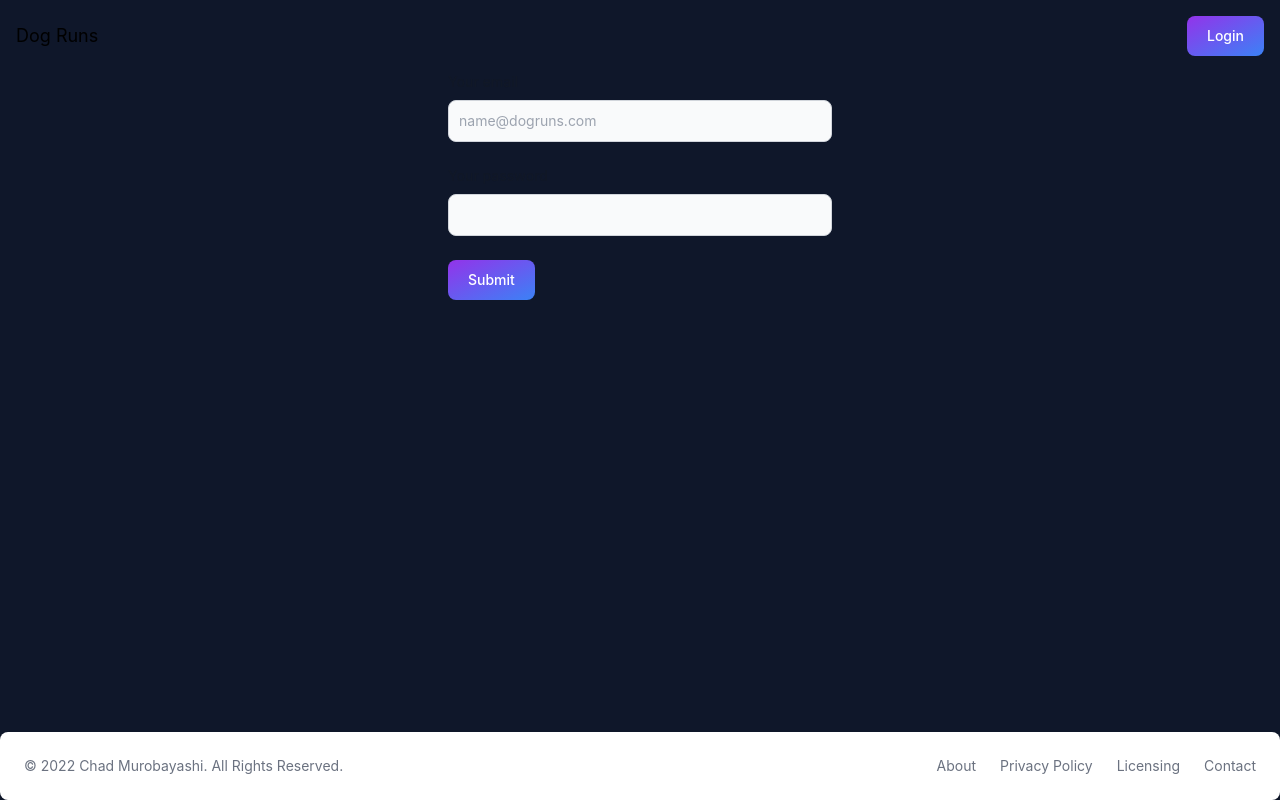
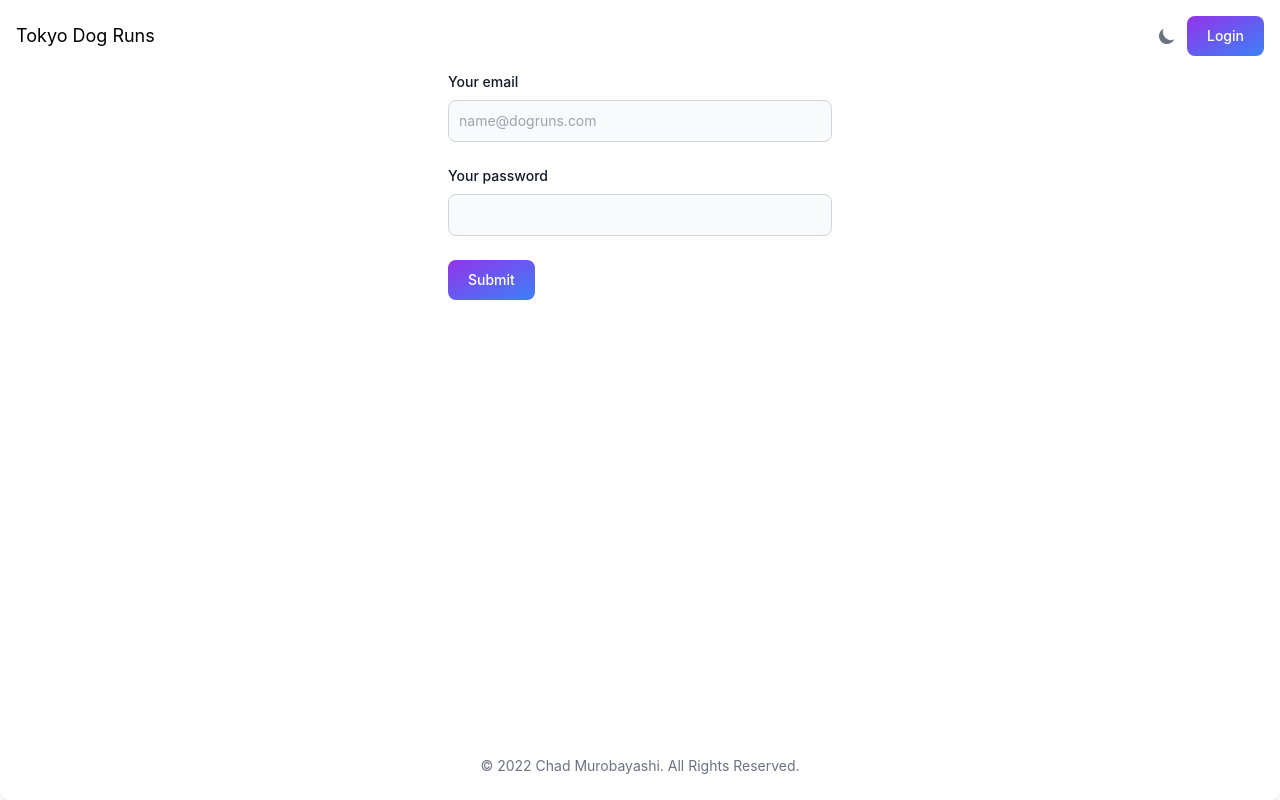
Before and after one commit to chadmuro/dogruns, a Next.js app: page /login in a window 1280 px wide. Built offline with nearby package versions, Linux system fonts and the light colour scheme.

Commit message:
add dark mode support

```diff
--- a/components/Footer.tsx
+++ b/components/Footer.tsx
@@ -1,7 +1,7 @@
 const Footer = () => {
   return (
-    <footer className="p-4 bg-white rounded-lg shadow  md:p-6 dark:bg-gray-800">
-      <div className="max-w-screen-xl mx-auto md:flex md:items-center md:justify-between">
+    <footer className="p-4 bg-white rounded-lg shadow md:p-6 dark:bg-gray-800">
+      <div className="max-w-screen-xl mx-auto md:flex md:items-center justify-center">
         <span className="text-sm text-gray-500 sm:text-center dark:text-gray-400">
           © 2022{" "}
           <a href="https://flowbite.com" className="hover:underline">
@@ -9,28 +9,6 @@ const Footer = () => {
           </a>
           . All Rights Reserved.
         </span>
-        <ul className="flex flex-wrap items-center mt-3 text-sm text-gray-500 dark:text-gray-400 sm:mt-0">
-          <li>
-            <a href="#" className="mr-4 hover:underline md:mr-6 ">
-              About
-            </a>
-          </li>
-          <li>
-            <a href="#" className="mr-4 hover:underline md:mr-6">
-              Privacy Policy
-            </a>
-          </li>
-          <li>
-            <a href="#" className="mr-4 hover:underline md:mr-6">
-              Licensing
-            </a>
-          </li>
-          <li>
-            <a href="#" className="hover:underline">
-              Contact
-            </a>
-          </li>
-        </ul>
       </div>
     </footer>
   );
--- a/components/Header.tsx
+++ b/components/Header.tsx
@@ -2,7 +2,12 @@ import Link from "next/link";
 import { useRouter } from "next/router";
 import Button from "./shared/Button";
 
-const Header = () => {
+interface HeaderProps {
+  darkMode: boolean;
+  toggleDarkMode: () => void;
+}
+
+const Header = ({ darkMode, toggleDarkMode }: HeaderProps) => {
   const router = useRouter();
   const isActive: (pathname: string) => boolean = (pathname) =>
     router.pathname === pathname;
@@ -10,17 +15,51 @@ const Header = () => {
   let left = (
     <Link href="/">
       <a data-active={isActive("/")} className="text-lg">
-        Dog Runs
+        Tokyo Dog Runs
       </a>
     </Link>
   );
 
   let right = (
-    <Link href="/login">
-      <a>
-        <Button type="button" text="Login" />
-      </a>
-    </Link>
+    <div className="flex items-center">
+      <button
+        id="theme-toggle"
+        type="button"
+        className="text-gray-500 dark:text-gray-400 hover:bg-gray-100 dark:hover:bg-gray-700 focus:outline-none focus:ring-4 focus:ring-gray-200 dark:focus:ring-gray-700 rounded-lg text-sm p-2.5"
+        onClick={toggleDarkMode}
+      >
+        {darkMode ? (
+          <svg
+            id="theme-toggle-light-icon"
+            className="w-5 h-5"
+            fill="currentColor"
+            viewBox="0 0 20 20"
+            xmlns="http://www.w3.org/2000/svg"
+          >
+            <path
+              d="M10 2a1 1 0 011 1v1a1 1 0 11-2 0V3a1 1 0 011-1zm4 8a4 4 0 11-8 0 4 4 0 018 0zm-.464 4.95l.707.707a1 1 0 001.414-1.414l-.707-.707a1 1 0 00-1.414 1.414zm2.12-10.607a1 1 0 010 1.414l-.706.707a1 1 0 11-1.414-1.414l.707-.707a1 1 0 011.414 0zM17 11a1 1 0 100-2h-1a1 1 0 100 2h1zm-7 4a1 1 0 011 1v1a1 1 0 11-2 0v-1a1 1 0 011-1zM5.05 6.464A1 1 0 106.465 5.05l-.708-.707a1 1 0 00-1.414 1.414l.707.707zm1.414 8.486l-.707.707a1 1 0 01-1.414-1.414l.707-.707a1 1 0 011.414 1.414zM4 11a1 1 0 100-2H3a1 1 0 000 2h1z"
+              fillRule="evenodd"
+              clipRule="evenodd"
+            ></path>
+          </svg>
+        ) : (
+          <svg
+            id="theme-toggle-dark-icon"
+            className="w-5 h-5"
+            fill="currentColor"
+            viewBox="0 0 20 20"
+            xmlns="http://www.w3.org/2000/svg"
+          >
+            <path d="M17.293 13.293A8 8 0 016.707 2.707a8.001 8.001 0 1010.586 10.586z"></path>
+          </svg>
+        )}
+      </button>
+      <Link href="/login">
+        <a>
+          <Button type="button" text="Login" />
+        </a>
+      </Link>
+    </div>
   );
 
   return (
--- a/components/Layout.tsx
+++ b/components/Layout.tsx
@@ -1,4 +1,4 @@
-import React, { ReactNode } from "react";
+import React, { useState, useEffect, ReactNode } from "react";
 import Header from "./Header";
 import Footer from "./Footer";
 
@@ -6,9 +6,43 @@ type Props = {
   children: ReactNode;
 };
 
-const Layout: React.FC<Props> = (props) => (
+const Layout: React.FC<Props> = (props) => {
+  const [darkMode, setDarkMode] = useState(true);
+
+  const toggleDarkMode = () => {
+    if (
+      localStorage.getItem("color-theme") === "dark" ||
+      (!("color-theme" in localStorage) && darkMode)
+    ) {
+      document.documentElement.classList.remove("dark");
+      localStorage.setItem("color-theme", "light");
+    } else {
+      document.documentElement.classList.add("dark");
+      localStorage.setItem("color-theme", "dark");
+    }
+    setDarkMode(!darkMode);
+  };
+
+  useEffect(() => {
+    if (
+      localStorage.getItem("color-theme") === "dark" ||
+      (!("color-theme" in localStorage) &&
+        window.matchMedia("(prefers-color-scheme: dark)").matches)
+    ) {
+      document.documentElement.classList.add("dark");
+      setDarkMode(true);
+    } else {
+      document.documentElement.classList.remove("dark");
+      setDarkMode(false);
+    }
+  }, []);
+
+  const background = darkMode ? "#0f172a" : "#fff";
+  const color = darkMode ? "#fff" : "#000";
+
+  return (
     <div className="min-h-screen flex flex-col justify-center items-stretch">
-    <Header />
+      <Header darkMode={darkMode} toggleDarkMode={toggleDarkMode} />
       <div className="px-4 max-w-screen-xl mx-auto flex-1 w-full">
         {props.children}
       </div>
@@ -31,8 +65,8 @@ const Layout: React.FC<Props> = (props) => (
           font-family: -apple-system, BlinkMacSystemFont, "Segoe UI", Roboto,
             Helvetica, Arial, sans-serif, "Apple Color Emoji", "Segoe UI Emoji",
             "Segoe UI Symbol";
-        background: #0f172a; // Slate 900
-        color: #fff;
+          background: ${background};
+          color: ${color};
         }
 
         input,
@@ -46,5 +80,6 @@ const Layout: React.FC<Props> = (props) => (
       `}</style>
     </div>
   );
+};
 
 export default Layout;
--- a/components/home/Hero.tsx
+++ b/components/home/Hero.tsx
@@ -3,13 +3,13 @@ import Button from "../shared/Button";
 const Hero = () => {
   return (
     <div className="lg:2/6 xl:w-2/4 my-20 lg:my-40 lg:ml-16 text-left">
-      <h1 className="text-6xl font-semibold text-white leading-none">
-        Tokyo Dogruns
+      <h1 className="text-6xl font-semibold text-black dark:text-white leading-none">
+        Tokyo Dog Runs
       </h1>
-      <h3 className="my-6 text-xl font-light text-gray-300">
-        Let your doggies run free!
+      <h3 className="my-6 text-xl font-light text-gray-500 dark:text-gray-300">
+        Let your dogs run free and make new friends!
       </h3>
-      <Button type="button" text="Search your area" size="lg" />
+      <Button type="button" text="Sign up now" size="lg" />
     </div>
   );
 };
--- a/pages/index.tsx
+++ b/pages/index.tsx
@@ -31,15 +31,6 @@ const Home = ({ feed }: Props) => {
           </div>
           <Button variant="secondary" type="button" text="See more..." />
         </section>
-        <section className="my-20">
-          <h2 className="text-xl">Recently Added</h2>
-          <div className="grid grid-cols-1 sm:grid-cols-3 gap-4 justify-center items-stretch">
-            {feed.map((park) => (
-              <ParkCard key={park.id} park={park} />
-            ))}
-          </div>
-          <Button variant="secondary" type="button" text="See more..." />
-        </section>
       </main>
     </Layout>
   );
--- a/tailwind.config.js
+++ b/tailwind.config.js
@@ -1,4 +1,5 @@
 module.exports = {
+  darkMode: "class",
   content: [
     "./pages/**/*.{js,ts,jsx,tsx}",
     "./components/**/*.{js,ts,jsx,tsx}",
```
Lines whose indentation alone changed are shown as unchanged.
